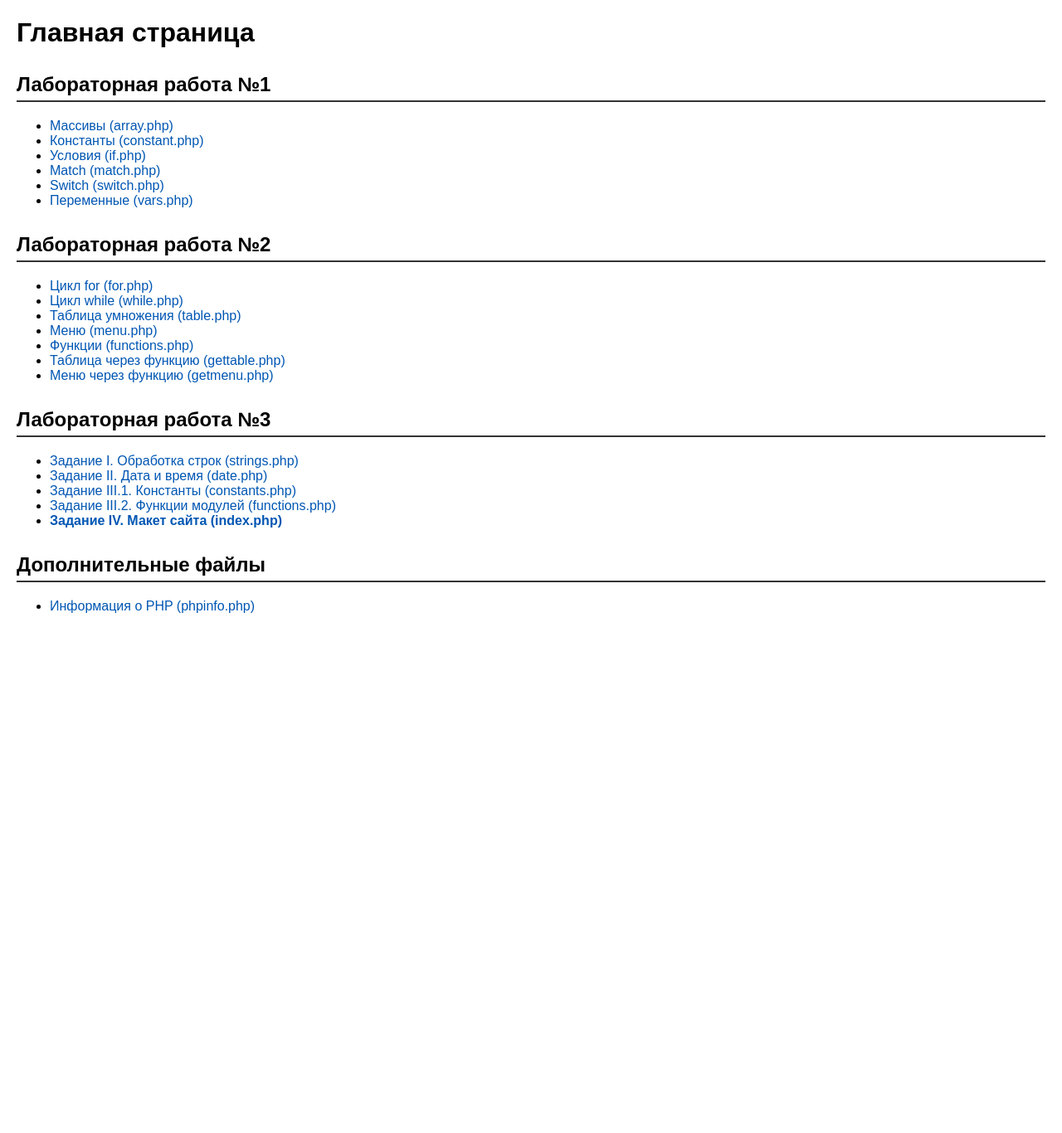
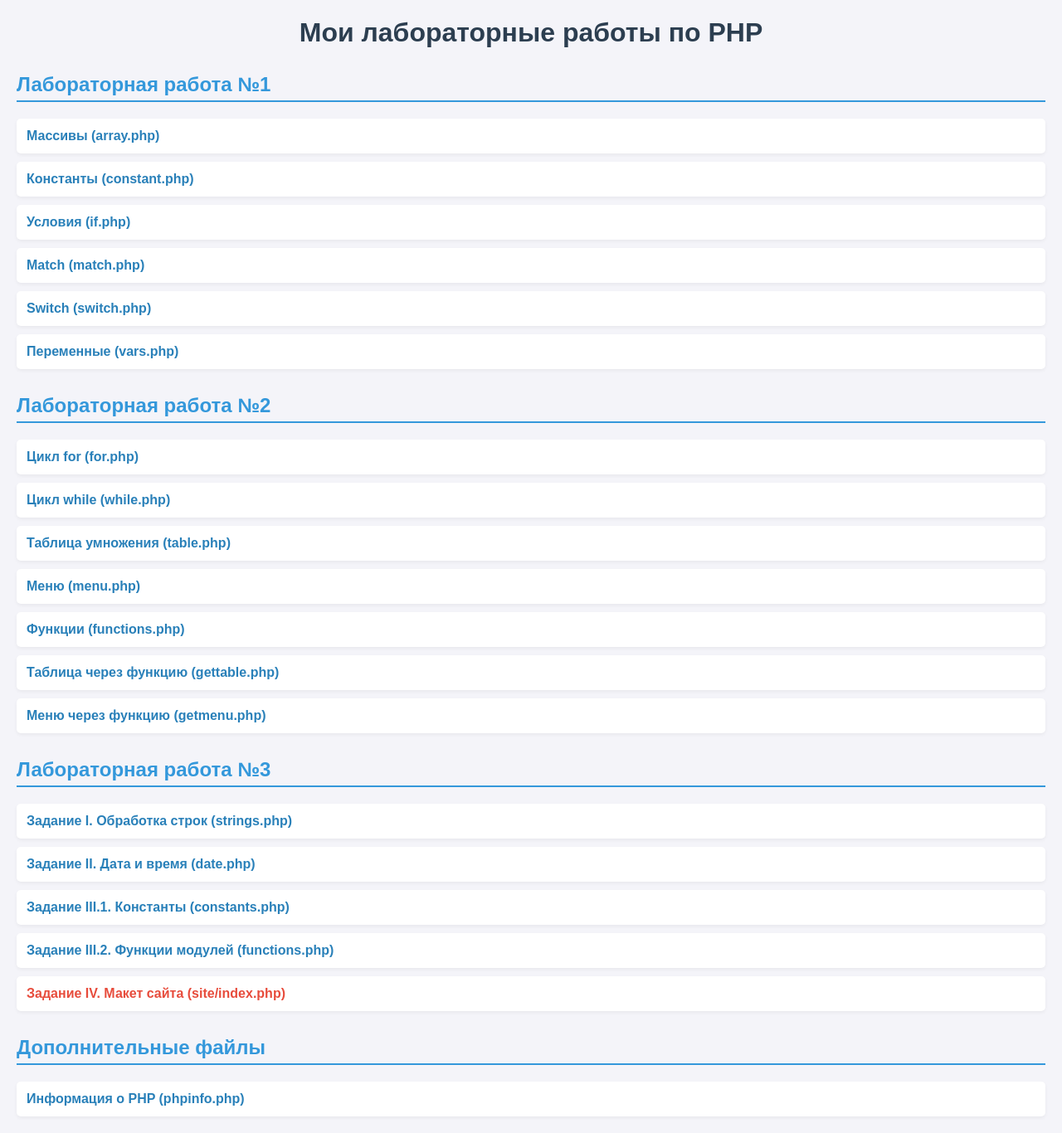
Before and after one commit to AnnPinaeva/php, a PHP site: page / in a window 1280 px wide. Shown: the whole page at 83% size. Before the commit the page ends 739 px from the top, so only its background shows below. Run offline with PHP 8.4, Linux system fonts and the light colour scheme.

Commit message:
Update index.php

```diff
--- a/index.php
+++ b/index.php
@@ -4,14 +4,19 @@
 	<meta charset="UTF-8">
 	<title>Главная страница</title>
 	<style>
-		body { font-family: Arial, sans-serif; margin: 20px; }
-		h2 { border-bottom: 2px solid #333; padding-bottom: 5px; margin-top: 30px; }
-		a { text-decoration: none; color: #0056b3; }
+		body { font-family: Arial, sans-serif; margin: 20px; background-color: #f4f4f9; color: #333; }
+		h1 { text-align: center; color: #2c3e50; }
+		h2 { border-bottom: 2px solid #3498db; padding-bottom: 5px; margin-top: 30px; color: #3498db; }
+		ul { list-style-type: none; padding-left: 0; }
+		li { margin-bottom: 10px; background: #fff; padding: 12px; border-radius: 5px; box-shadow: 0 2px 4px rgba(0,0,0,0.05); transition: transform 0.2s; }
+		li:hover { transform: translateX(5px); }
+		a { text-decoration: none; color: #2980b9; font-weight: bold; }
 		a:hover { text-decoration: underline; }
+		strong { color: #e74c3c; }
 	</style>
 </head>
 <body>
-	<h1>Главная страница</h1>
+	<h1>Мои лабораторные работы по PHP</h1>
 
 	<h2>Лабораторная работа №1</h2>
 	<ul>
@@ -40,7 +45,7 @@
 		<li><a href="lab3/date.php">Задание II. Дата и время (date.php)</a></li>
 		<li><a href="lab3/constants.php">Задание III.1. Константы (constants.php)</a></li>
 		<li><a href="lab3/functions.php">Задание III.2. Функции модулей (functions.php)</a></li>
-		<li><a href="lab3/index.php"><strong>Задание IV. Макет сайта (index.php)</strong></a></li>
+		<li><a href="site/index.php"><strong>Задание IV. Макет сайта (site/index.php)</strong></a></li>
 	</ul>
 
 	<h2>Дополнительные файлы</h2>
```
